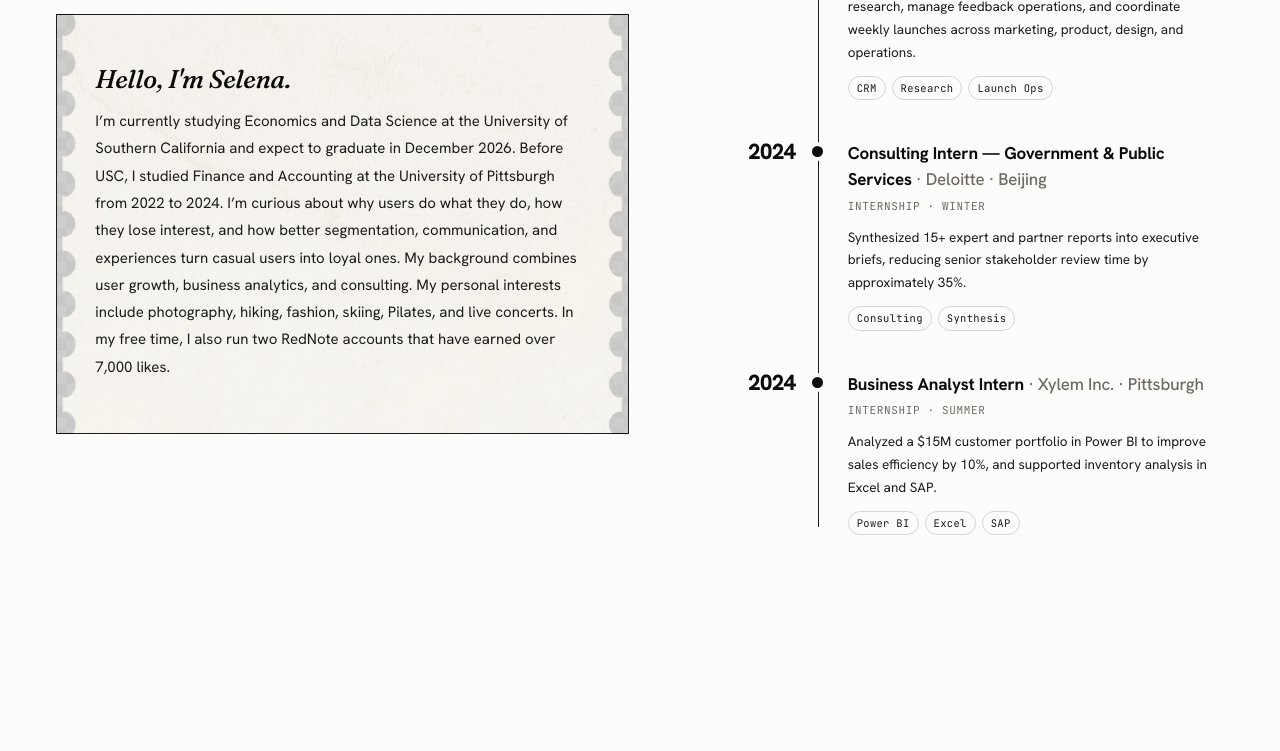
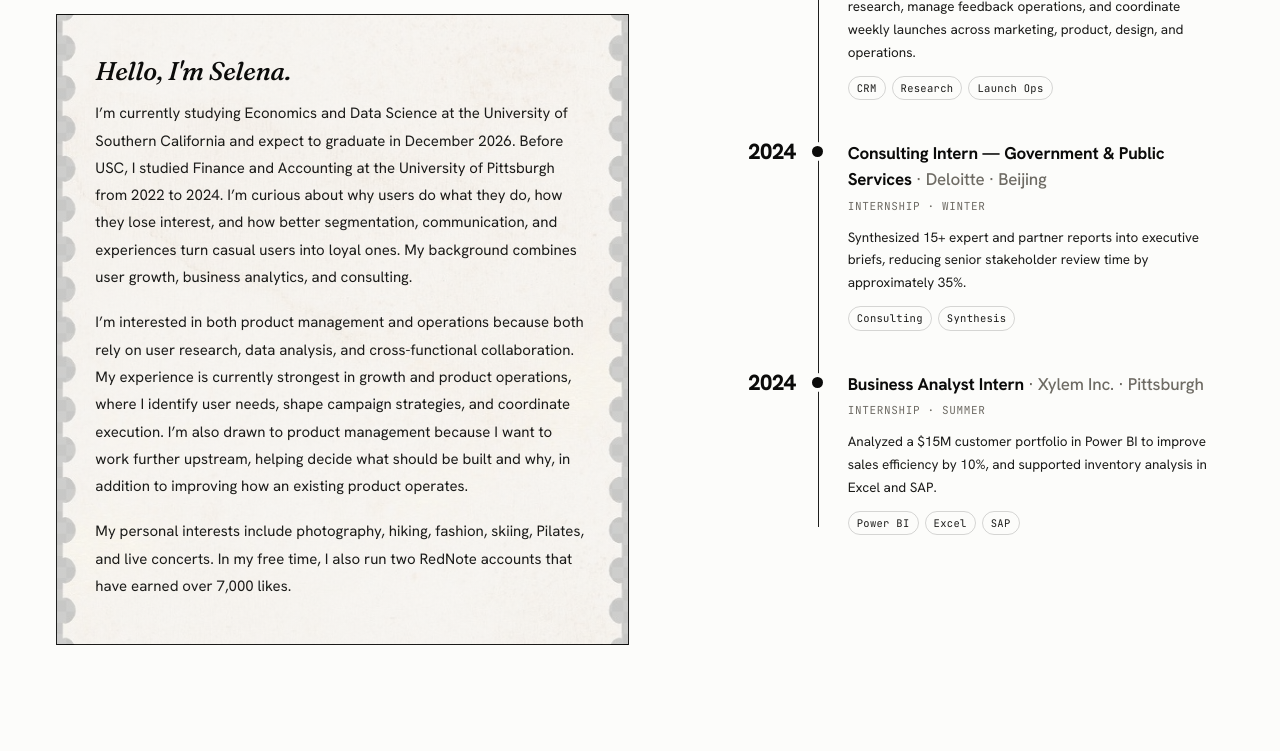
Before and after one commit to selenazengsz/selena-portfolio, a React (Vite) app: page / in a window 1280 px wide. Shown: the part 1315-2066 px from the top of the page. Built offline with nearby package versions, Linux system fonts and the light colour scheme.

Commit message:
Add product and operations career focus

```diff
--- a/src/components/AboutSection.css
+++ b/src/components/AboutSection.css
@@ -81,6 +81,10 @@
   color: var(--ink-2);
   font-size: 15px;
   line-height: 1.82;
+}
+
+.bio-body + .bio-body {
+  margin-top: 18px;
 }
 
 /* ============ 右：竖向时间线（参考图） ============ */
--- a/src/components/AboutSection.jsx
+++ b/src/components/AboutSection.jsx
@@ -43,6 +43,8 @@ export default function AboutSection() {
                 <div className="bio-copy">
                   <p className="bio-greeting">{about.greeting}</p>
                   <p className="bio-body">{about.body}</p>
+                  <p className="bio-body">{about.careerFocus}</p>
+                  <p className="bio-body">{about.personalNote}</p>
                 </div>
               </div>
             </div>
--- a/src/content.js
+++ b/src/content.js
@@ -367,7 +367,9 @@ export const content = {
     profileAlt: "Portrait of Selena Zeng holding white tulips outdoors",
     postcardImage: asset("/about/stamp-paper.jpg"),
     greeting: "Hello, I'm Selena.",
-    body: "I’m currently studying Economics and Data Science at the University of Southern California and expect to graduate in December 2026. Before USC, I studied Finance and Accounting at the University of Pittsburgh from 2022 to 2024. I’m curious about why users do what they do, how they lose interest, and how better segmentation, communication, and experiences turn casual users into loyal ones. My background combines user growth, business analytics, and consulting. My personal interests include photography, hiking, fashion, skiing, Pilates, and live concerts. In my free time, I also run two RedNote accounts that have earned over 7,000 likes.",
+    body: "I’m currently studying Economics and Data Science at the University of Southern California and expect to graduate in December 2026. Before USC, I studied Finance and Accounting at the University of Pittsburgh from 2022 to 2024. I’m curious about why users do what they do, how they lose interest, and how better segmentation, communication, and experiences turn casual users into loyal ones. My background combines user growth, business analytics, and consulting.",
+    careerFocus: "I’m interested in both product management and operations because both rely on user research, data analysis, and cross-functional collaboration. My experience is currently strongest in growth and product operations, where I identify user needs, shape campaign strategies, and coordinate execution. I’m also drawn to product management because I want to work further upstream, helping decide what should be built and why, in addition to improving how an existing product operates.",
+    personalNote: "My personal interests include photography, hiking, fashion, skiing, Pilates, and live concerts. In my free time, I also run two RedNote accounts that have earned over 7,000 likes.",
   },
 
   skills: ["User Growth", "CRM & Lifecycle Marketing", "Customer Research", "SQL / Power BI", "Data Storytelling"],
```
